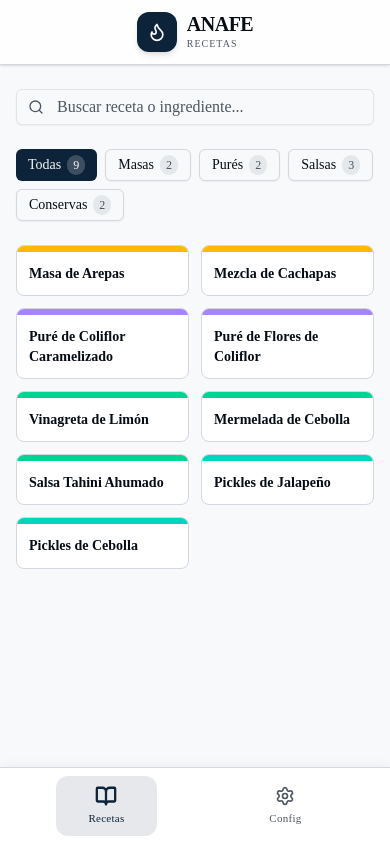
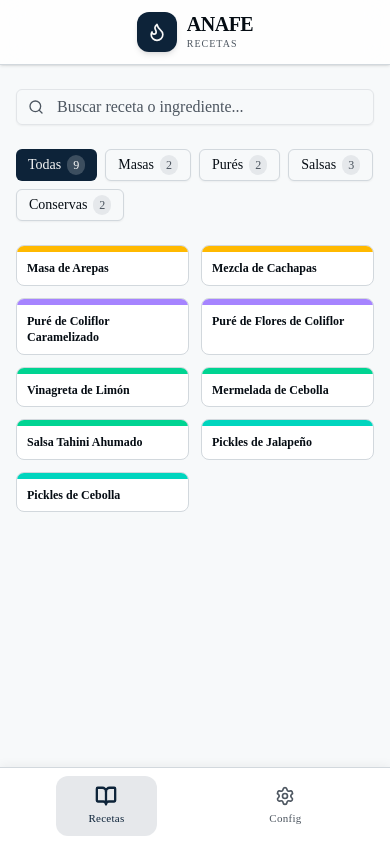
Before and after one commit to Shulian4K/anafe-recetas, a Next.js app: page / in a window 390 px wide. Built offline with nearby package versions, Linux system fonts and the light colour scheme.

Commit message:
tarjetas mas compactas para mobile

```diff
--- a/components/recipe-card.tsx
+++ b/components/recipe-card.tsx
@@ -26,8 +26,8 @@ export function RecipeCard({ receta, onClick }: RecipeCardProps) {
       onClick={onClick}
     >
       <div className={`h-1.5 w-full ${accent}`} />
-      <div className="p-3 flex flex-col gap-1">
-        <p className="font-semibold text-sm leading-snug text-foreground line-clamp-2">
+      <div className="px-2.5 py-2">
+        <p className="font-semibold text-xs leading-snug text-foreground line-clamp-2">
           {receta.nombre}
         </p>
       </div>
```
